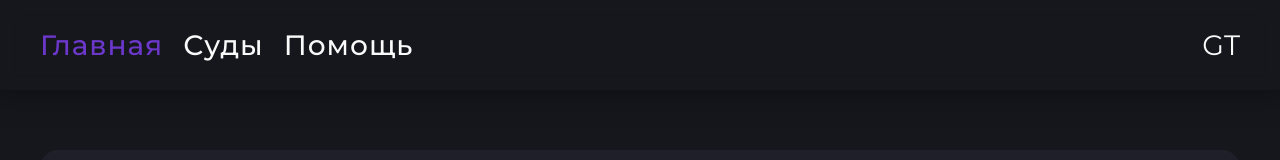
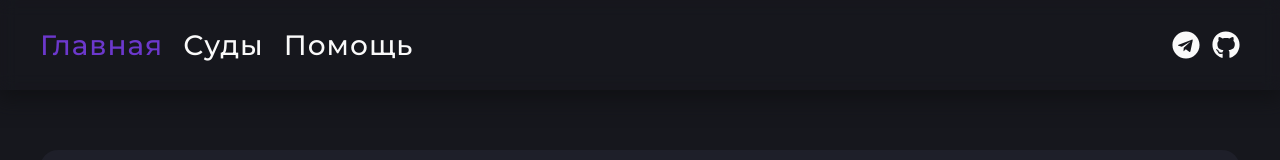
Before and after one commit to gldaniil/court-parser-frontend, a React (Vite) app: page / in a window 1280 px wide. Shown: the top 160 px of the page. Built offline with nearby package versions, Linux system fonts and the light colour scheme.

Commit message:
Добавил иконки ресурсов из библиотеки react-icons

```diff
--- a/package.json
+++ b/package.json
@@ -11,7 +11,8 @@
   },
   "dependencies": {
     "react": "^18.2.0",
-    "react-dom": "^18.2.0"
+    "react-dom": "^18.2.0",
+    "react-icons": "^5.0.1"
   },
   "devDependencies": {
     "@types/react": "^18.2.56",
--- a/src/components/Header/Header.module.scss
+++ b/src/components/Header/Header.module.scss
@@ -42,9 +42,12 @@
 .socials {
   margin-left: auto;
   display: flex;
+  gap: 12px;
 
   &__link {
     color: $white;
     text-decoration: none;
+    display: flex;
+    align-items: center;
   }
 }
--- a/src/components/Header/index.tsx
+++ b/src/components/Header/index.tsx
@@ -1,4 +1,5 @@
 import React from "react";
+import { FaGithub, FaTelegram } from "react-icons/fa";
 import styles from "./Header.module.scss";
 
 type HeaderProps = {
@@ -42,11 +43,14 @@ const Header: React.FC<HeaderProps> = ({ path, onClick }) => {
           ))}
         </nav>
         <div className={styles.socials}>
-          <a href="#" className={styles.socials__link}>
-            G
+          <a href="https://t.me/x_walk" className={styles.socials__link}>
+            <FaTelegram />
           </a>
-          <a href="#" className={styles.socials__link}>
-            T
+          <a
+            href="https://github.com/gldaniil"
+            className={styles.socials__link}
+          >
+            <FaGithub />
           </a>
         </div>
       </div>
```
Also changed, not shown: 1 other file (tests, documents, lock files or other folders).
